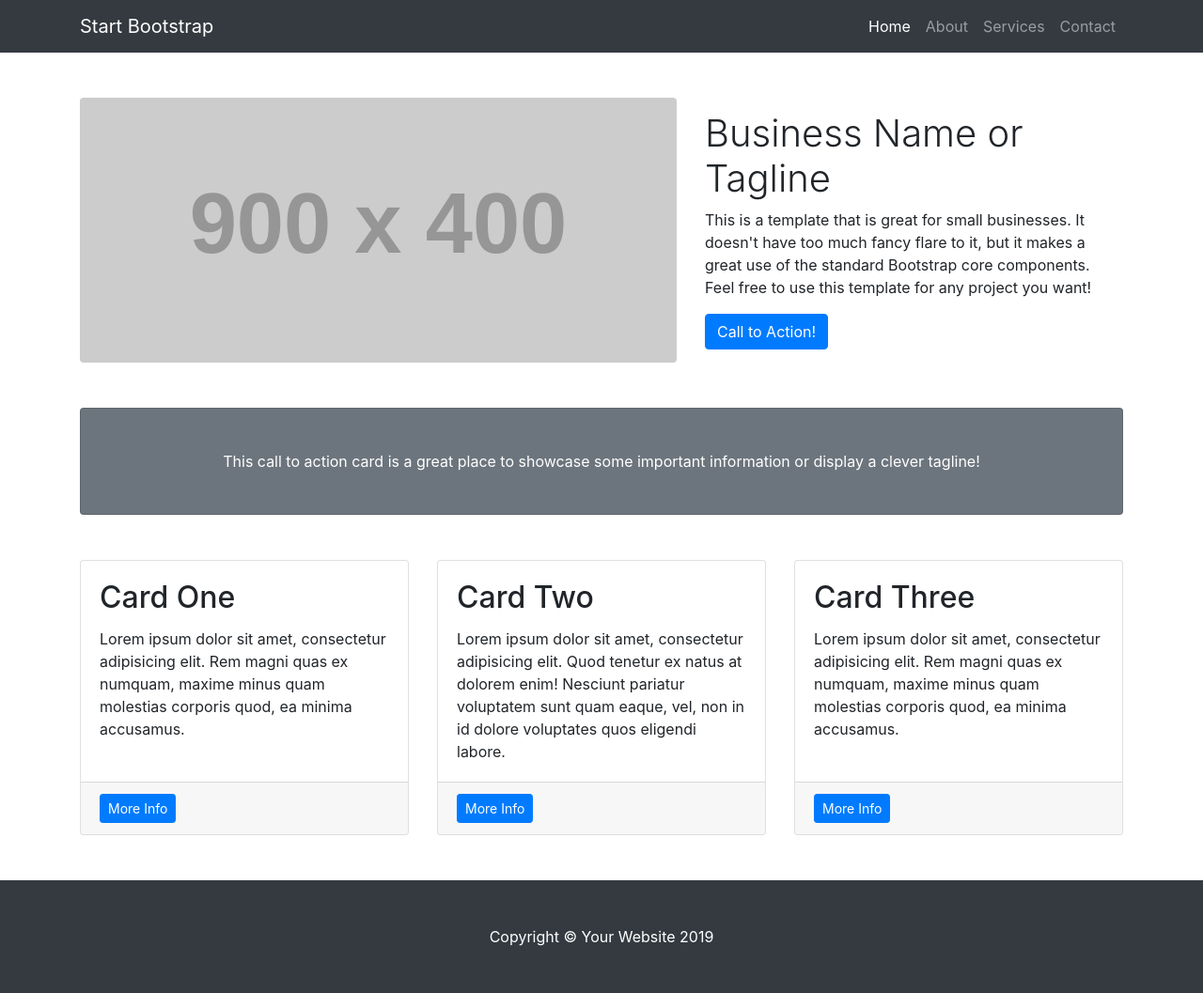
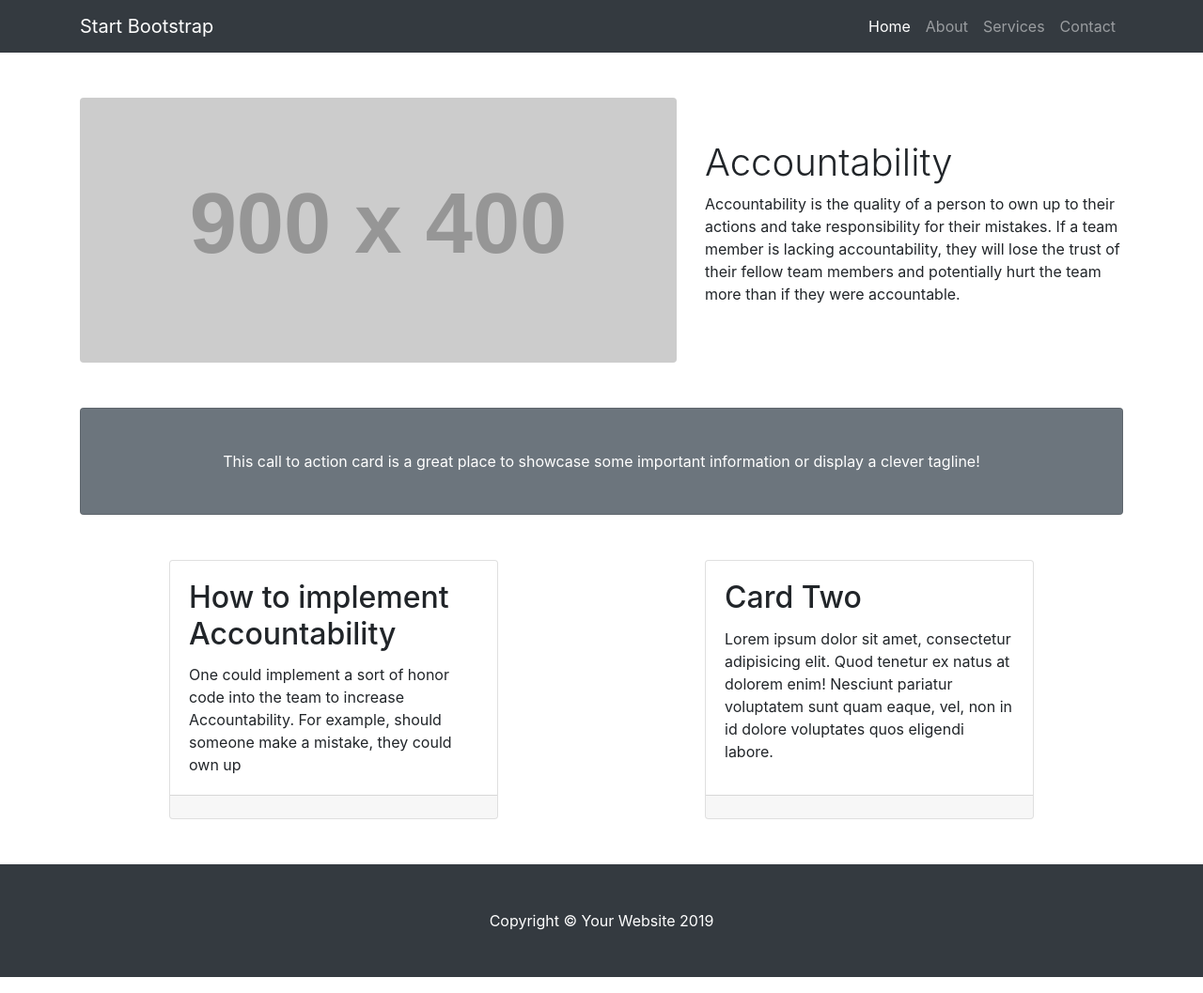
Before and after one commit to TravisAites/AccountabilityTeam, a website: page Accountability website/index.html in a window 1280 px wide. Shown: the whole page at 94% size. Drawn offline with Linux system fonts and the light colour scheme; placeholder pictures from the web are drawn by us.

Commit message:
Added content, hopefully fixed error

```diff
--- a/Accountability website/index.html
+++ b/Accountability website/index.html
@@ -58,9 +58,8 @@
       </div>
       <!-- /.col-lg-8 -->
       <div class="col-lg-5">
-        <h1 class="font-weight-light">Business Name or Tagline</h1>
-        <p>This is a template that is great for small businesses. It doesn't have too much fancy flare to it, but it makes a great use of the standard Bootstrap core components. Feel free to use this template for any project you want!</p>
-        <a class="btn btn-primary" href="#">Call to Action!</a>
+        <h1 class="font-weight-light">Accountability</h1>
+        <p>Accountability is the quality of a person to own up to their actions and take responsibility for their mistakes. If a team member is lacking accountability, they will lose the trust of their fellow team members and potentially hurt the team more than if they were accountable.</p>
       </div>
       <!-- /.col-md-4 -->
     </div>
@@ -75,30 +74,31 @@
 
     <!-- Content Row -->
     <div class="row">
-      <div class="col-md-4 mb-5">
+      <div class="col-md-4 mb-5 mx-auto">
         <div class="card h-100">
           <div class="card-body">
-            <h2 class="card-title">Card One</h2>
-            <p class="card-text">Lorem ipsum dolor sit amet, consectetur adipisicing elit. Rem magni quas ex numquam, maxime minus quam molestias corporis quod, ea minima accusamus.</p>
+            <h2 class="card-title">How to implement Accountability</h2>
+            <p class="card-text">One could implement a sort of honor code into the team to increase Accountability. For example, should someone make a mistake, they could own up</p>
           </div>
           <div class="card-footer">
-            <a href="#" class="btn btn-primary btn-sm">More Info</a>
+
           </div>
         </div>
       </div>
       <!-- /.col-md-4 -->
-      <div class="col-md-4 mb-5">
+      <div class="col-md-4 mb-5 mx-auto">
         <div class="card h-100">
           <div class="card-body">
             <h2 class="card-title">Card Two</h2>
             <p class="card-text">Lorem ipsum dolor sit amet, consectetur adipisicing elit. Quod tenetur ex natus at dolorem enim! Nesciunt pariatur voluptatem sunt quam eaque, vel, non in id dolore voluptates quos eligendi labore.</p>
           </div>
           <div class="card-footer">
-            <a href="#" class="btn btn-primary btn-sm">More Info</a>
+
           </div>
         </div>
       </div>
       <!-- /.col-md-4 -->
+        <!--
       <div class="col-md-4 mb-5">
         <div class="card h-100">
           <div class="card-body">
@@ -106,10 +106,11 @@
             <p class="card-text">Lorem ipsum dolor sit amet, consectetur adipisicing elit. Rem magni quas ex numquam, maxime minus quam molestias corporis quod, ea minima accusamus.</p>
           </div>
           <div class="card-footer">
-            <a href="#" class="btn btn-primary btn-sm">More Info</a>
+
           </div>
         </div>
       </div>
+        -->
       <!-- /.col-md-4 -->
 
     </div>
```
Also changed, not shown: 1 other file.
